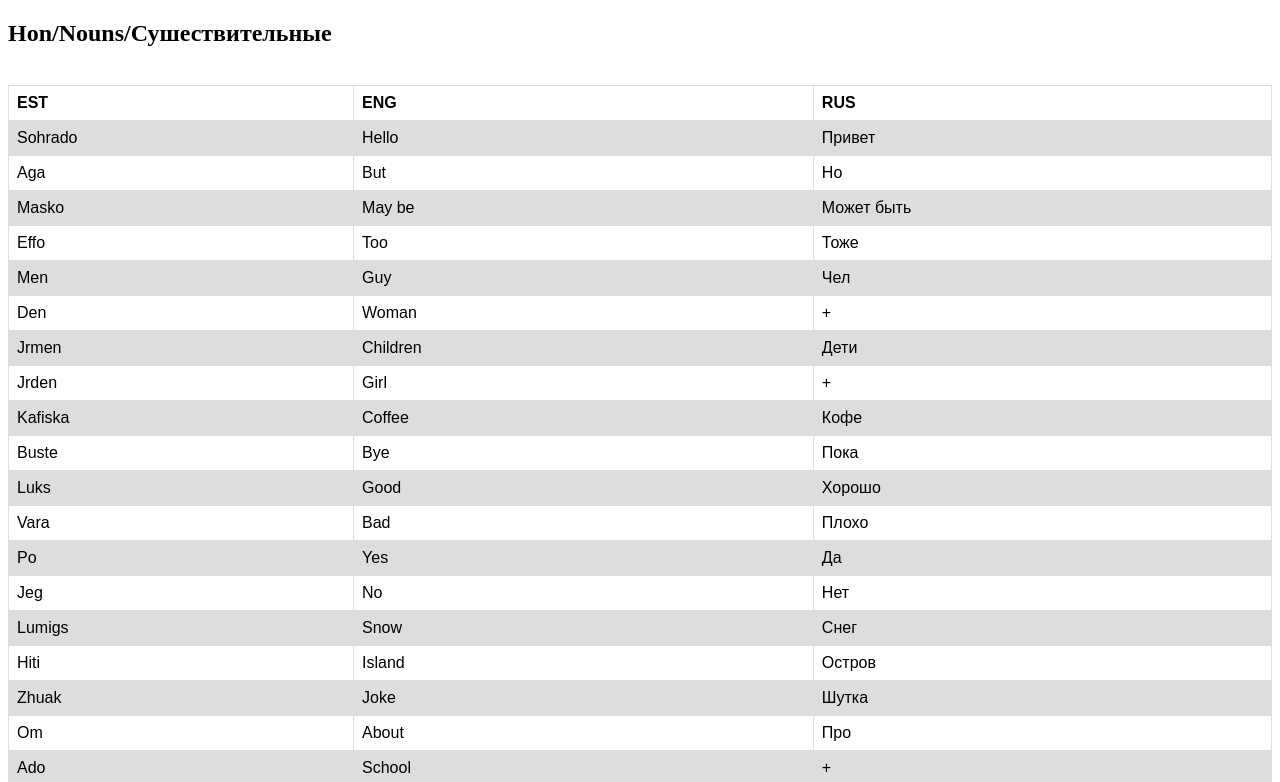
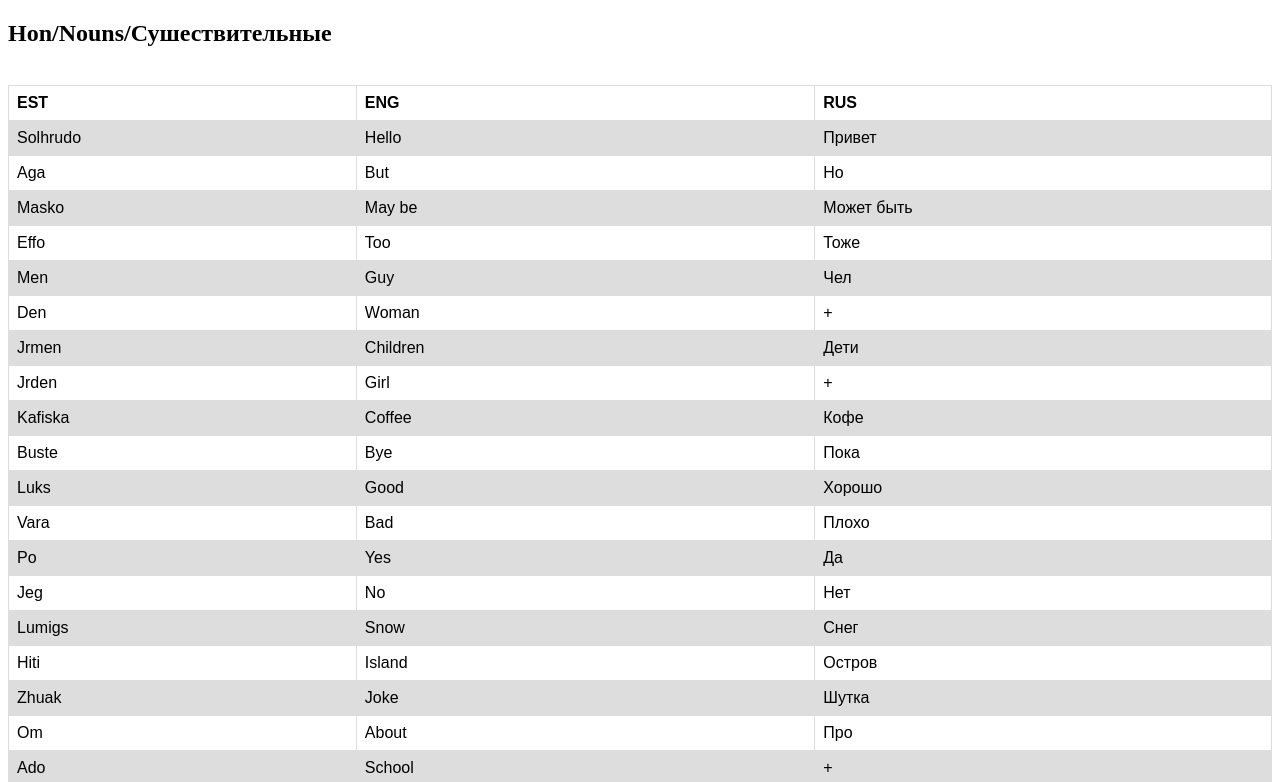
Before and after one commit to Evan3ik/theeestlang, a plain HTML site: page index.html in a window 1280 px wide. Shown: the top 782 px of the page. Drawn offline with Linux system fonts and the light colour scheme.

Commit message:
Update index.html

```diff
--- a/index.html
+++ b/index.html
@@ -33,7 +33,7 @@ tr:nth-child(even) {
     <th>RUS</th>
   </tr>
   <tr>
-    <td>Sohrado</td>
+    <td>Solhrudo</td>
     <td>Hello</td>
     <td>Привет</td>
   </tr>
```
